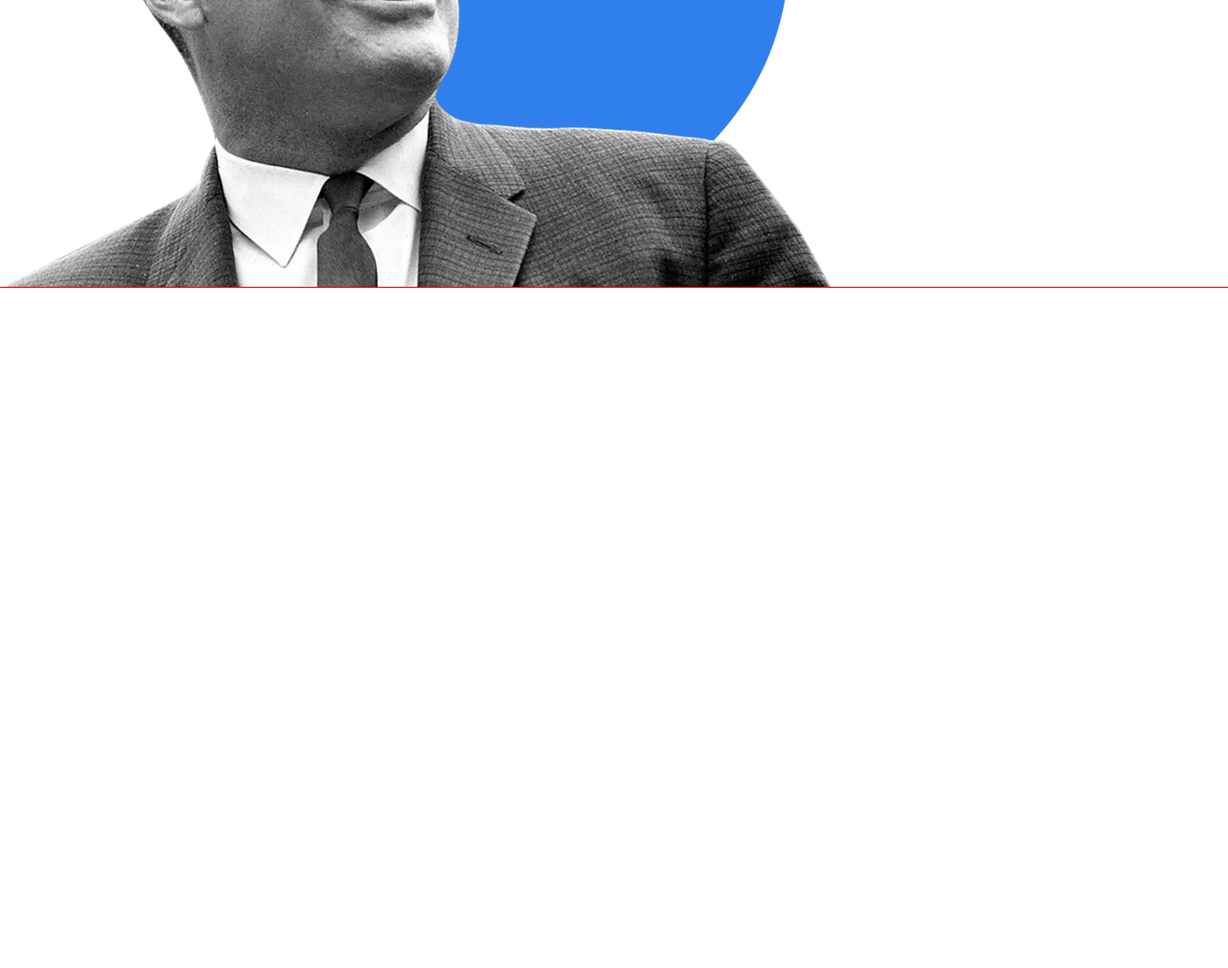
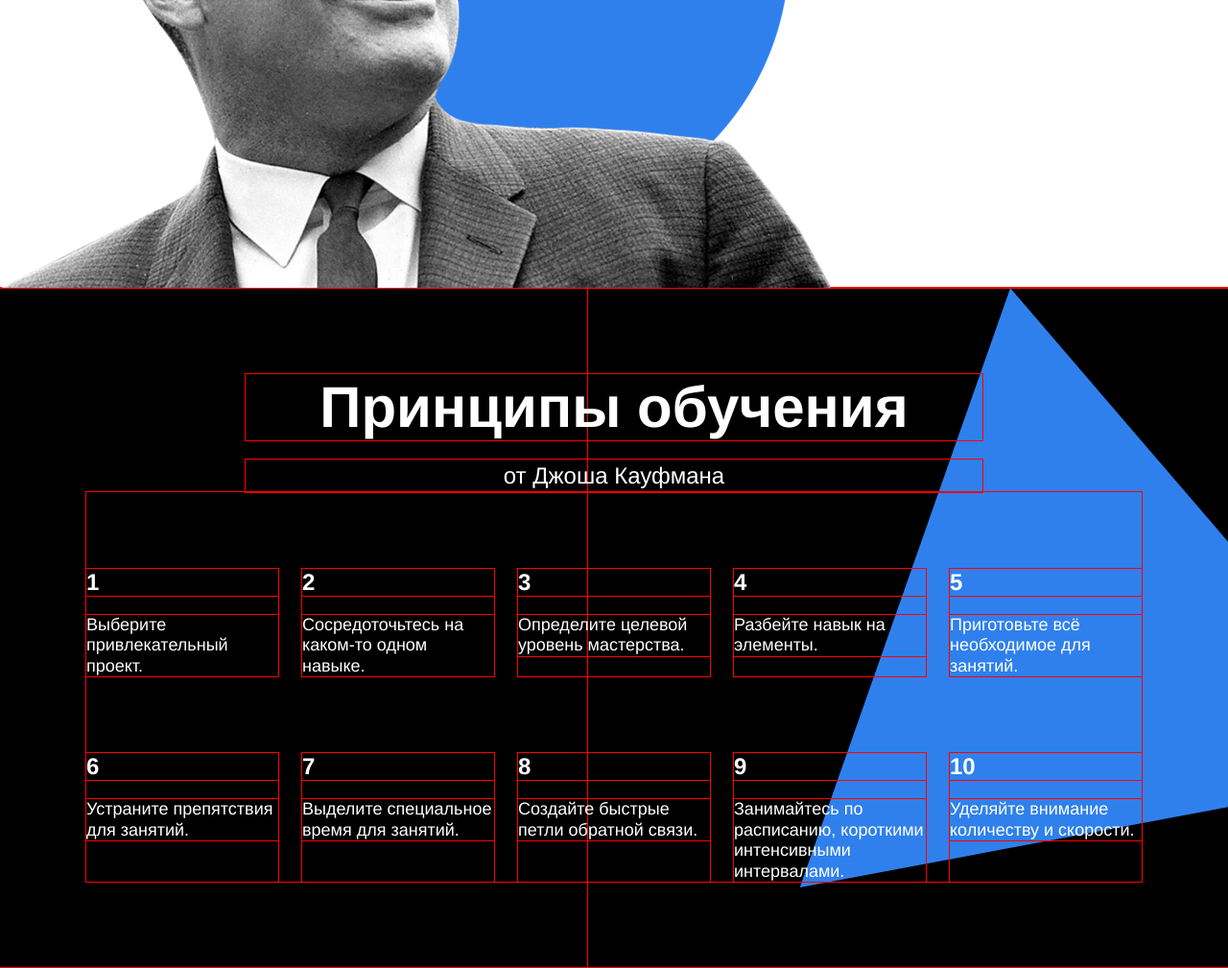
Before and after one commit to MorozovaWorld/how-to-learn, a plain HTML site: page index.html in a window 1280 px wide. Shown: the part 2597-3606 px from the top of the page at 96% size. Before the commit the page ends 2897 px from the top, so only its background shows below. Drawn offline with Linux system fonts and the light colour scheme.

Commit message:
секция кауфман готова

```diff
--- a/index.html
+++ b/index.html
@@ -72,7 +72,6 @@
           </li>
         </lu>
       </section>
-
       <section class="feinman">
         <h2 class="feinman__title">Метод Фейнмана</h2>
         <p class="feinman__subtitle">Выучить и не забыть.</p>
@@ -80,6 +79,51 @@
       </section>
 
       <section class="kaufman">
+        <h2 class="section-title_theme_dark centered-block">Принципы обучения</h2>
+        <h3 class="section-subtitle_theme_dark project-font-size centered-block">от Джоша Кауфмана</h3>
+        <lu class="table_theme_dark centered-block list flex-row">
+          <li class="table__cell_theme_dark">
+            <h3 class="table__heading_theme_dark">1</h3>
+            <p class="table__text_theme_dark">Выберите привлекательный проект.</p>
+          </li>
+          <li class="table__cell_theme_dark">
+            <h3 class="table__heading_theme_dark">2</h3>
+            <p class="table__text_theme_dark">Сосредоточьтесь на каком-то одном навыке.</p>
+          </li>
+          <li class="table__cell_theme_dark">
+            <h3 class="table__heading_theme_dark">3</h3>
+            <p class="table__text_theme_dark">Определите целевой уровень мастерства.</p>
+          </li>
+          <li class="table__cell_theme_dark">
+            <h3 class="table__heading_theme_dark">4</h3>
+            <p class="table__text_theme_dark">Разбейте навык на элементы.</p>
+          </li>
+          <li class="table__cell_theme_dark">
+            <h3 class="table__heading_theme_dark">5</h3>
+            <p class="table__text_theme_dark">Приготовьте всё необходимое для занятий.</p>
+          </li>
+          <li class="table__cell_theme_dark">
+            <h3 class="table__heading_theme_dark">6</h3>
+            <p class="table__text_theme_dark">Устраните препятствия для занятий.</p>
+          </li>
+          <li class="table__cell_theme_dark">
+            <h3 class="table__heading_theme_dark">7</h3>
+            <p class="table__text_theme_dark">Выделите специальное время для занятий.</p>
+          </li>
+          <li class="table__cell_theme_dark">
+            <h3 class="table__heading_theme_dark">8</h3>
+            <p class="table__text_theme_dark">Создайте быстрые петли обратной связи.</p>
+          </li>
+          <li class="table__cell_theme_dark">
+            <h3 class="table__heading_theme_dark">9</h3>
+            <p class="table__text_theme_dark">Занимайтесь по расписанию, короткими интенсивными интервалами.</p>
+          </li>
+          <li class="table__cell_theme_dark">
+            <h3 class="table__heading_theme_dark">10</h3>
+            <p class="table__text_theme_dark">Уделяйте внимание количеству и скорости.</p>
+          </li>
+        </lu>
+        <img src="./images/kaufman-triangle.svg" alt="синий треугольник" class="triangle">
       </section>
     </main>
     <footer class="footer">
--- a/styles/style.css
+++ b/styles/style.css
@@ -161,9 +161,26 @@ top: 30px;
   margin-bottom: 20px;
 }
 
+.section-title_theme_dark {
+  width: 60%;
+  line-height: 1.15;
+  font-size: 60px;
+  font-weight: bold;
+  text-align: center;
+  margin-bottom: 20px;
+  color: white;
+}
+
 .section-subtitle {
   width: 60%;
   text-align: center;
+
+}
+
+.section-subtitle_theme_dark {
+  width: 60%;
+  text-align: center;
+  color: white;
 }
 
 .table {
@@ -171,9 +188,23 @@ top: 30px;
   display: flex;
 }
 
+.table_theme_dark {
+  width: 1100px;
+  display: flex;
+}
+
 .table__cell {
   width: 250px;
   margin-top: 60px;
+  margin-right: 0;
+}
+
+/* и элемента с модификатором вида ключ-значение */
+.table__cell_theme_dark {
+  width: 200px;
+  color: white;
+  margin-right: 0;
+  margin-top: 80px;
 }
 
 .table__heading {
@@ -183,12 +214,29 @@ top: 30px;
   margin: 0;
 }
 
+.table__heading_theme_dark {
+  line-height: 1.15;
+  font-size: 24px;
+  font-weight: bold;
+  margin: 0;
+  color: white;
+}
+
 .table__text {
   line-height: 1.2;
   font-size: 18px;
   font-weight: normal;
   margin-top: 20px;
   margin-bottom: 0;
+}
+
+.table__text_theme_dark {
+  line-height: 1.2;
+  font-size: 18px;
+  font-weight: normal;
+  margin-top: 20px;
+  margin-bottom: 0;
+  color: white;
 }
 
 .feinman {
@@ -231,10 +279,20 @@ top: 30px;
   margin-right: 48px;
   align-self: flex-end;
 }
-/* и элемента с модификатором вида ключ-значение */
-.table__cell_theme_dark {
-  width: 200px;
-  color: white;
-  margin-right: 0;
-  margin-top: 80px;
+
+.kaufman {
+  background-color: #000;
+  position: relative;
+  padding: 90px 0;
+  overflow: hidden;
+  z-index: -2;
 }
+
+.triangle {
+  width: 877px;
+  height: 877px;
+  position: absolute;
+  right: -210px;
+  top: 0;
+  z-index: -1;
+}
```
